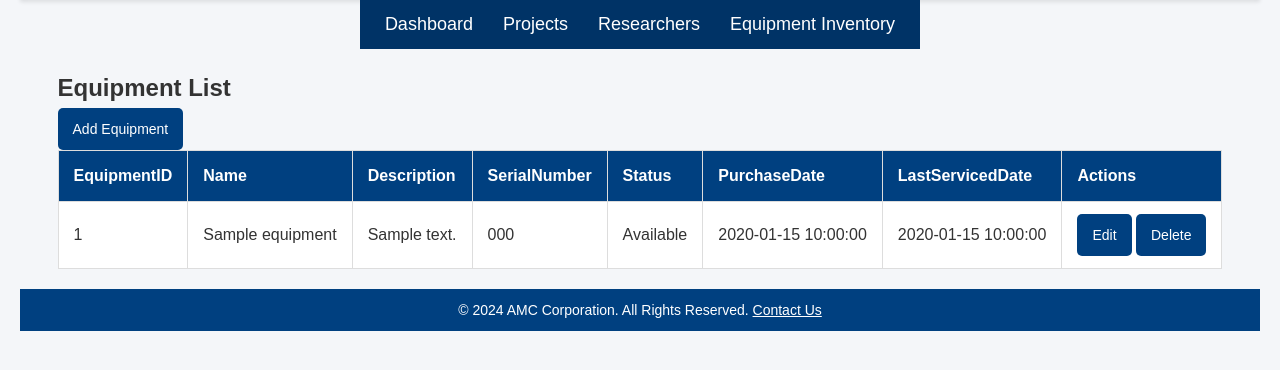
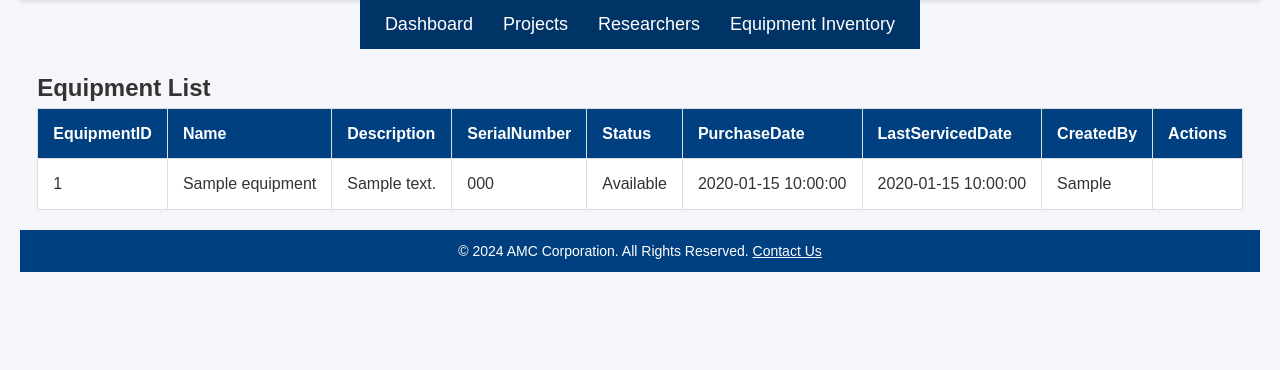
Before and after one commit to Nohead111/SWAP_project, a PHP site: page /equipment_inventory.php in a window 1280 px wide. Shown: the part 88-458 px from the top of the page. Run offline with PHP 8.4, Linux system fonts and the light colour scheme; the visitor is signed in with stand-in values (Sample User, id 1); tables that the repository leaves empty or names only in its code hold one stand-in row (values such as "Sample post").

Commit message:
add rol;e control

```diff
--- a/equipment_inventory.php
+++ b/equipment_inventory.php
@@ -1,10 +1,23 @@
 <?php
+session_start();
+if (!isset($_SESSION["user_id"])) {
+    header("Location: login.php");
+    exit();
+}
+$createdBy = $_SESSION['user_name'];
+
+$user_role = $_SESSION["user_role"]; // Get logged-in user's role
+
 
 $result = get_equipment();
 
 function get_equipment(){
 
+
     require "config.php";
+    $createdBy = $_SESSION['user_name'];
+
+    $user_role = $_SESSION["user_role"]; // Get logged-in user's role
 
 	function printerror($message, $con) {
 		//echo "<pre>";
@@ -39,8 +52,15 @@ function get_equipment(){
 	}
 	else printok("Selecting $db_database");
 
+    $query="SELECT EquipmentID, Name, Description, SerialNumber, Status, PurchaseDate, LastServicedDate , CreatedBy FROM equipment";
+    if ($user_role == 3) {
+	    $query="SELECT EquipmentID, Name, Description, SerialNumber, Status, PurchaseDate, LastServicedDate , CreatedBy FROM equipment
+        WHERE CreatedBy = '$createdBy'";
+        //echo "$query<br>";
+    } else {
+        $query="SELECT EquipmentID, Name, Description, SerialNumber, Status, PurchaseDate, LastServicedDate , CreatedBy FROM equipment";
+    }
 
-	$query="SELECT EquipmentID, Name, Description, SerialNumber, Status, PurchaseDate, LastServicedDate FROM equipment";
 	$result=mysqli_query($con,$query);
 	if (!$result) {
 		printerror("Selecting $db_database",$con);
@@ -86,7 +106,10 @@ function get_equipment(){
         <!-- Add Equipment Button -->
         <section id="inventory-header">
             <h2>Equipment List</h2>
-            <a href="add_equipment.php" class="button">Add Equipment</a>
+            <?php if ($user_role == 1 || $user_role == 3) { ?>
+                <a href="add_equipment.php" class="button">Add Equipment</a>
+            <?php } ?>
+
         </section>
 
         <!-- Equipment Table -->
@@ -101,7 +124,9 @@ function get_equipment(){
                         <th>Status</th>
                         <th>PurchaseDate</th>
                         <th>LastServicedDate</th>
+                        <th>CreatedBy</th>
                         <th>Actions</th>
+
                     </tr>
                 </thead>
                 <tbody>
@@ -116,11 +141,18 @@ function get_equipment(){
                                 <td>{$row['Status']}</td>
                                 <td>{$row['PurchaseDate']}</td>
                                 <td>{$row['LastServicedDate']}</td>
-                                <td>
-                                    <a href='edit_equipment.php?id={$row['EquipmentID']}' class='button'>Edit</a>
-                                    <a href='#' class='button delete-button' onclick='confirmDelete({$row['EquipmentID']})'>Delete</a>
-                                </td>
-                            </tr>";
+                                <td>{$row['CreatedBy']}</td>
+                                <td>";
+                                if ($user_role == 1 || $user_role == 3 ) { // Only Admins see Edit button
+                                    echo "<a href='edit_equipment.php?id={$row['EquipmentID']}' class='button'>Edit</a>";
+                                    if ($user_role == 1 ) { // Only Admins see Edit button
+                                        echo "<a href='#' class='button delete-button' onclick='confirmDelete({$row['EquipmentID']})'>Delete</a>";
+                                    }
+
+                                }
+
+
+                                echo "</td></tr>";
                         }
                     } else {
                         echo "<tr><td colspan='8'>No equipment found.</td></tr>";
--- a/login.php
+++ b/login.php
@@ -69,7 +69,7 @@ if ($_SERVER["REQUEST_METHOD"] == "POST") {
 
                 // Redirect user based on role
                 if ($user["RoleID"] == 1) {
-                    header("Location: admin_dashboard.php");
+                    header("Location: equipment_inventory.php");
                 } else {
                     header("Location: equipment_inventory.php");
                 }
```
Also changed, not shown: add_equipment.php (+9 -3 lines).
